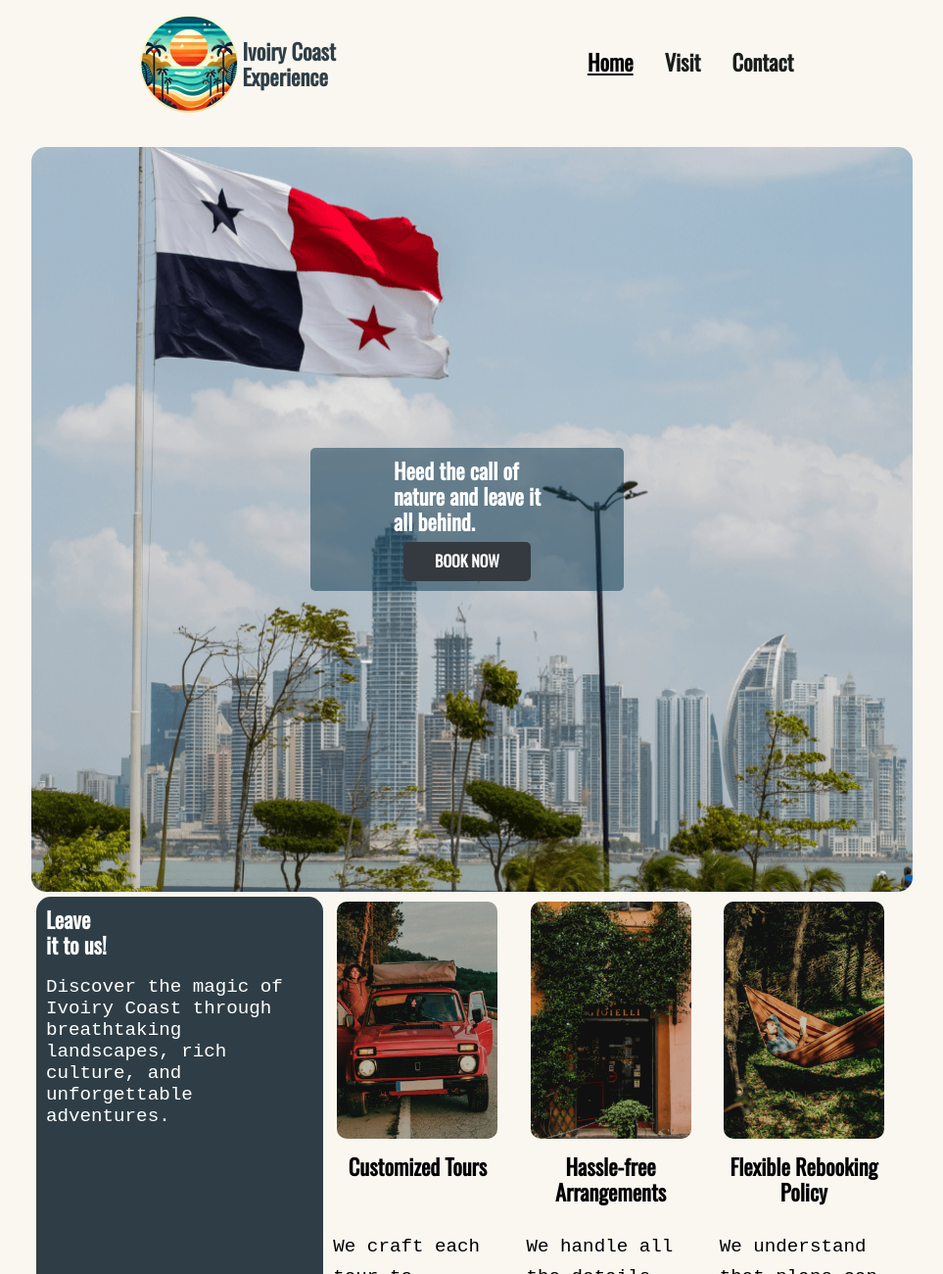
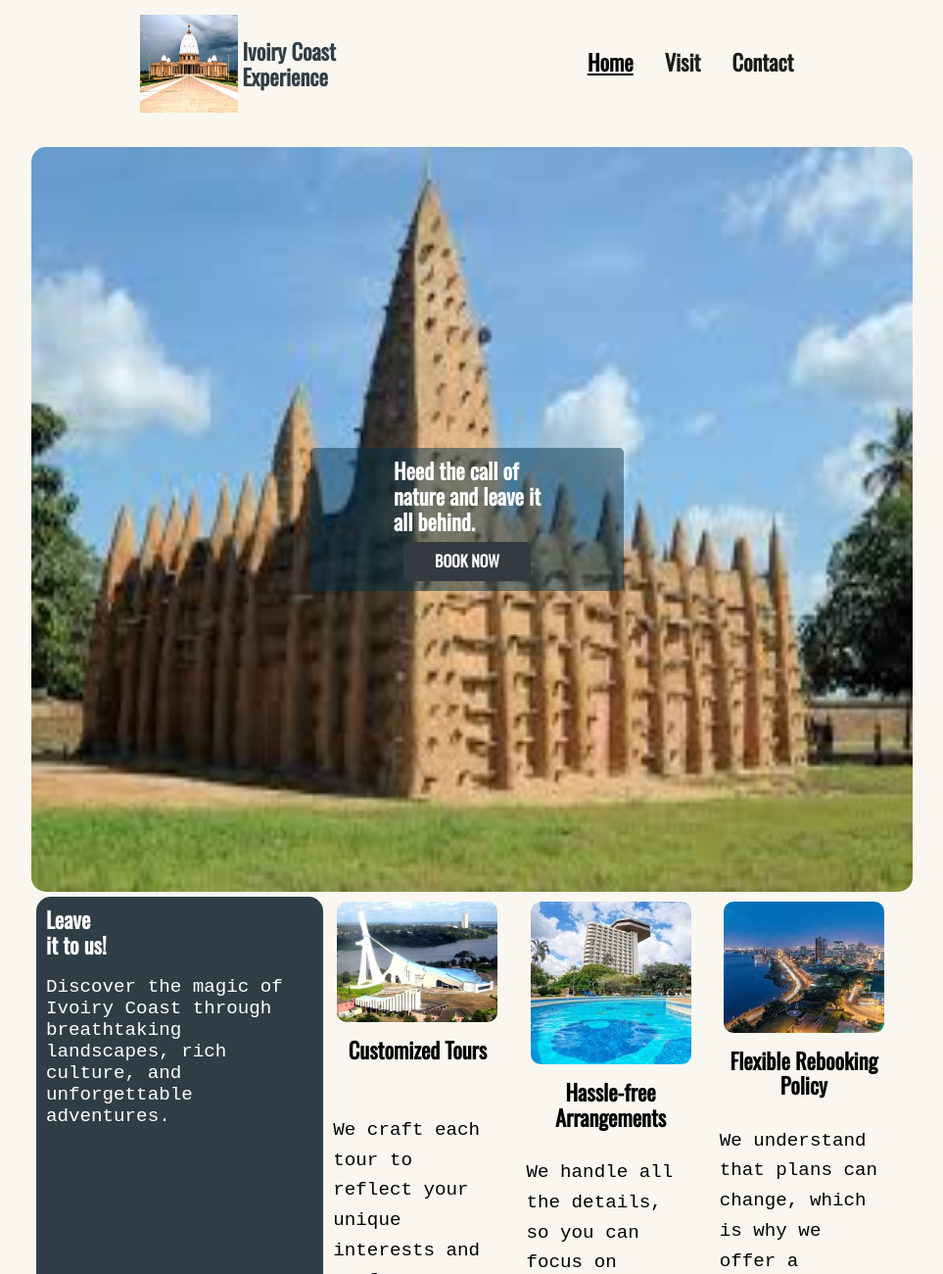
Before and after one commit to francki92/wdd231, a plain HTML site: page projet/index.html in a window 1280 px wide. Shown: the top 1300 px of the page at 98% size, without its empty margins (163-1126 px from the left). Drawn offline with nearby package versions, Linux system fonts and the light colour scheme; files that its build step writes are made by us from their sources; no server answers.

Commit message:
Update index.html

```diff
--- a/projet/index.html
+++ b/projet/index.html
@@ -14,7 +14,7 @@
     <meta property="og:type" content="website" />
     <meta property="og:description"
         content="Discover the magic of Ivoiry coast through breathtaking landscapes, rich culture, and unforgettable adventures.">
-    <meta property="og:image" content="images/favicon/favicon.png">
+    <meta property="og:image" content="images/favicon/image01.jpg">
     <meta property="og:url" content="https://francki92.github.io/wdd231/index.html">
     <meta name="twitter:card" content="summary_large_image">
 
@@ -38,7 +38,7 @@
     <header>
         <nav>
             <div class="box-logo-header">
-                <img class="logo-chamber" src="images/favicon/favicon-circle-200x200.png" alt="Logo Chamber Ivoiry Coast"
+                <img class="logo-chamber" src="images/image02.jpg" alt="Logo Chamber Ivoiry Coast"
                     width="200" height="200" loading="lazy" />
                 <h1 class="nameHeader"><strong>Ivoiry Coast</strong> <br>Experience</h1>
                 <button name="navigation button" id="menu" aria-label="Toggle menu"></button>
@@ -54,9 +54,9 @@
     <main>
         <section class="intro-box">
             <picture class="intro-img">
-                <source media="(min-width: 900px)" srcset="images/load-imagen-01-large.png" width="900" height="760">
-                <source media="(min-width: 620px)" srcset="images/load-imagen-01-mediun.png" width="620" height="760">
-                <img src="images/load-imagen-01-small.png" alt="Ivoiry Coast" width="420" height="760" loading="lazy">
+                <source media="(min-width: 900px)" srcset="images/image03.jpg" width="900" height="760">
+                <source media="(min-width: 620px)" srcset="images/image04.jpg" width="620" height="760">
+                <img src="images/image05.jpg" alt="Ivoiry Coast" width="420" height="760" loading="lazy">
             </picture>
             <div class="intro-content">
                 <div class="intro-msg">
@@ -82,7 +82,7 @@
 
             <article class="main_article">
                 <div class="card_01 box-card">
-                    <img src="images/card-img-01-small.png" alt="Ivoiry Coast" width="520" height="767" loading="lazy">
+                    <img src="images/image01.jpg" alt="Ivoiry Coast" width="520" height="767" loading="lazy">
                     <h4>Customized Tours</h4>
                     <p>We craft each tour to reflect your unique interests and preferences. Whether you're seeking a
                         cultural adventure, a nature escape, or a mix of both, our customized tours offer flexibility
@@ -90,7 +90,7 @@
                 </div>
 
                 <div class="card_02 box-card">
-                    <img src="images/card-img-02-small.png" alt="Ivoiry Coast" width="520" height="767" loading="lazy">
+                    <img src="images/image04.jpg" alt="Ivoiry Coast" width="520" height="767" loading="lazy">
                     <h4>Hassle-free Arrangements</h4>
                     <p>We handle all the details, so you can focus on enjoying your trip. From transportation and
                         tickets to reservations, our team ensures your Ivoiry Coast experience is seamless and stress-free.
@@ -98,7 +98,7 @@
                 </div>
 
                 <div class="card_03 box-card">
-                    <img src="images/card-img-03-small.png" alt="Ivoiry Coast" width="520" height="767" loading="lazy">
+                    <img src="images/image06.jpg" alt="Ivoiry Coast" width="520" height="767" loading="lazy">
                     <h4>Flexible Rebooking Policy</h4>
                     <p>We understand that plans can change, which is why we offer a flexible rebooking policy. If you
                         need to adjust your travel dates or make changes to your itinerary, we're here to help. </p>
@@ -109,7 +109,7 @@
         <section class="social-box">
             <div class="back-box">
                 <div class="action-box">
-                    <img src="images/social-box-large.png" alt="Ivoiry Coast" width="900" height="767" loading="lazy">
+                    <img src="images/image03.jpg" alt="Ivoiry Coast" width="900" height="767" loading="lazy">
                     <div class="action-msg">
                         <h2>Book a Tour with Us</h2>
                         <h4>Unforgettable Moments Await</h4>
```
